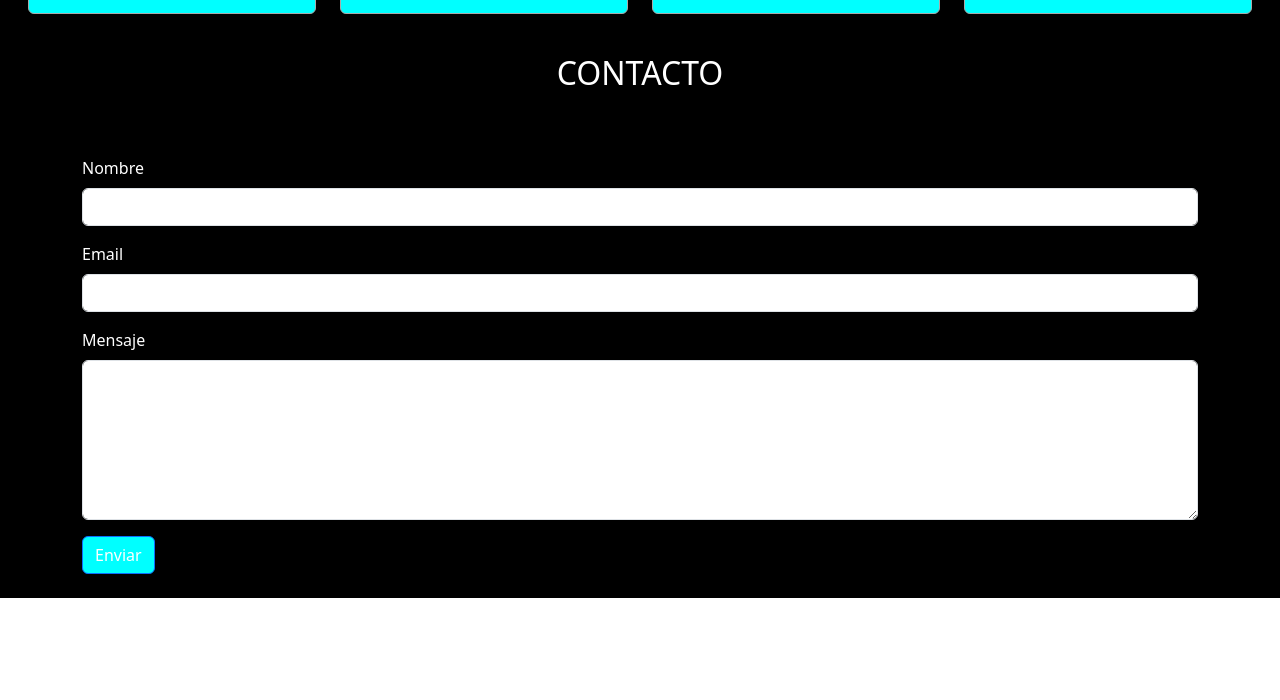
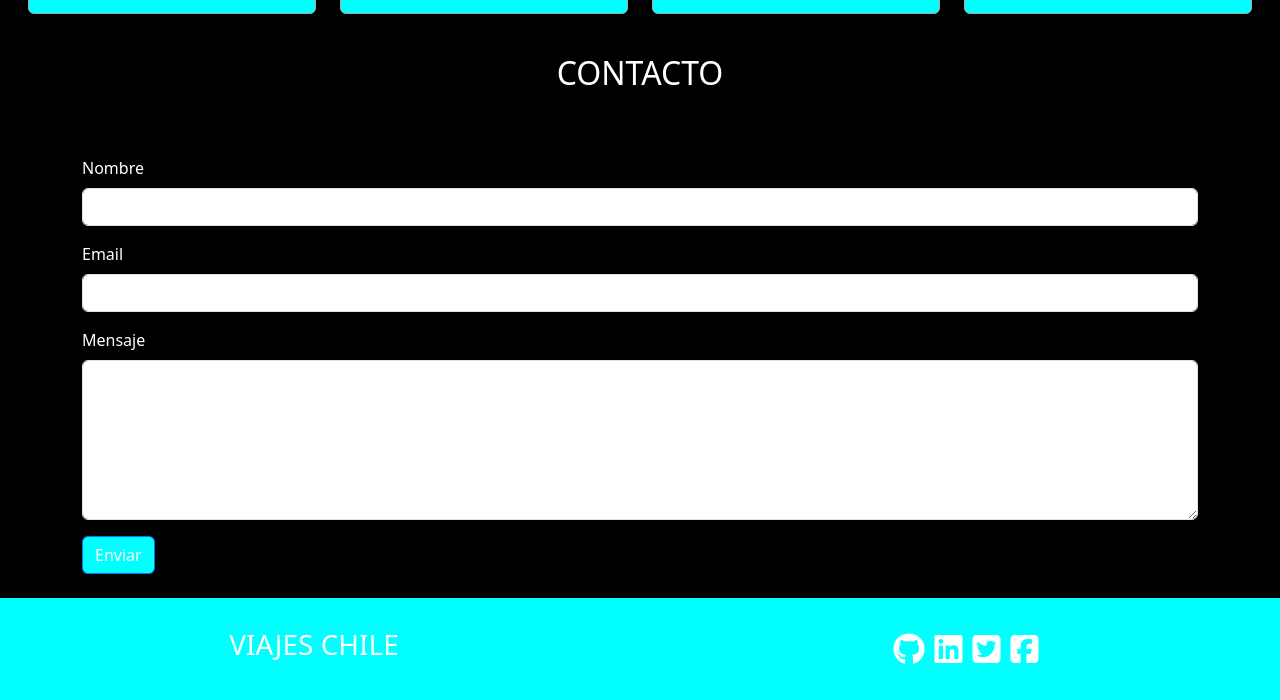
Before and after one commit to SebitaMiranda/viajes_chile, a plain HTML site: page index.html in a window 1280 px wide. Shown: the part 1588-2288 px from the top of the page. Before the commit the page ends 2186 px from the top, so only its background shows below. Drawn offline with nearby package versions, Linux system fonts and the light colour scheme.

Commit message:
se agrega footer

```diff
--- a/assets/css/style.css
+++ b/assets/css/style.css
@@ -119,3 +119,30 @@ background: none;
     background-color: aqua;
 
 }
+
+footer {
+    background-color: aqua;
+    padding-top: 30px;
+    padding-bottom: 30px;
+
+}
+
+footer h3 {
+    text-align: center;
+    color: white;
+}
+
+footer .row {
+    text-align: center;
+
+   }
+
+footer span {
+text-align: center;
+
+}
+
+footer i {
+    color: white;
+    margin: 5px;
+}
--- a/index.html
+++ b/index.html
@@ -191,7 +191,8 @@
           <div class="invalid-feedback" data-sb-feedback="message:required">Message is required.</div>
         </div>
         <div class="d-none" id="submitSuccessMessage">
-          <div class="text-center mb-3">Form submission successful!</div>
+          <div class="t
+          ext-center mb-3">Form submission successful!</div>
         </div>
         <div class="d-grid">
           <button class="btn btn-primary me-auto" id="submitButton" type="submit">Enviar</button>
@@ -208,6 +209,15 @@
   <script src="assets/js/script.js"></script>
 
   <footer>
+    <div class="row">
+      <div class="col">
+        <h3>VIAJES CHILE</h3>
+      </div>
+      <div class="col">
+        <span><i class="fa-brands fa-2x fa-github"></i><i class="fa-brands fa-2x fa-linkedin"></i><i class="fa-brands fa-2x fa-square-twitter"></i><i class="fa-brands fa-2x fa-square-facebook"></i></span>
+      </div>
+
+    </div>
 
 
   </footer>
```
